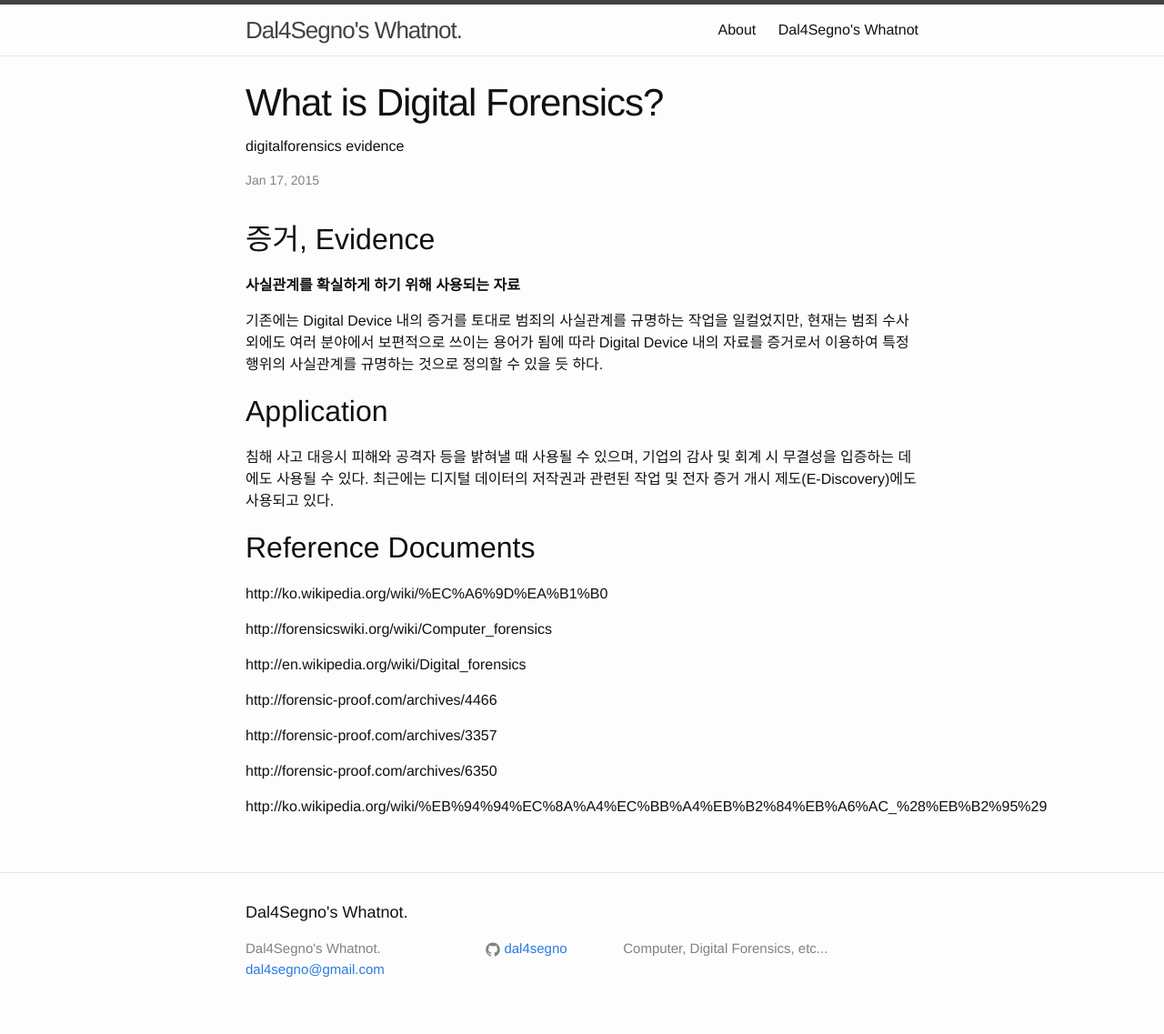
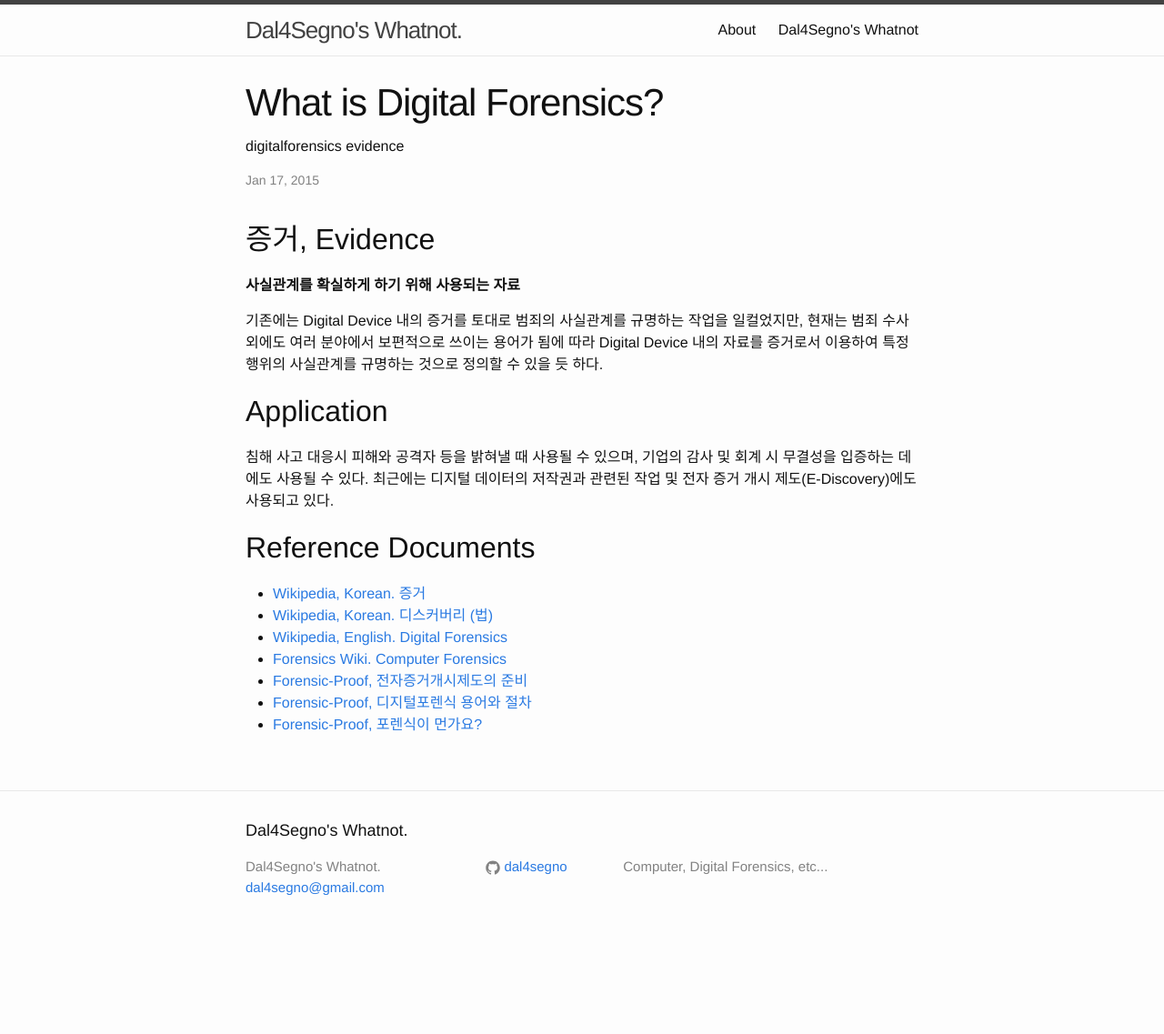
Before and after one commit to Dal4Segno/dal4segno.github.com, a Jekyll site: the page built from _posts/2015-01-17-what-is-digital-forensics.markdown, in a window 1280 px wide. Shown: the whole page at 91% size. Built offline with Jekyll 4.4.1, drawn with Linux system fonts in a browser that asks for light colours; Markdown is read by kramdown in place of the engine named in the settings; comment, search, counter and statistics services are not loaded; after the commit the page ends 1047 px from its top, so only the background shows below that.

Commit message:
What is Digital Forensics? Modified References

```diff
--- a/_posts/2015-01-17-what-is-digital-forensics.markdown
+++ b/_posts/2015-01-17-what-is-digital-forensics.markdown
@@ -16,16 +16,10 @@ tag: digitalforensics evidence
 
 ##Reference Documents
 
-http://ko.wikipedia.org/wiki/%EC%A6%9D%EA%B1%B0
-
-http://forensicswiki.org/wiki/Computer_forensics
-
-http://en.wikipedia.org/wiki/Digital_forensics
-
-http://forensic-proof.com/archives/4466
-
-http://forensic-proof.com/archives/3357
-
-http://forensic-proof.com/archives/6350
-
-http://ko.wikipedia.org/wiki/%EB%94%94%EC%8A%A4%EC%BB%A4%EB%B2%84%EB%A6%AC_%28%EB%B2%95%29
+- [Wikipedia, Korean. 증거](http://ko.wikipedia.org/wiki/%EC%A6%9D%EA%B1%B0)
+- [Wikipedia, Korean. 디스커버리 (법)](http://ko.wikipedia.org/wiki/%EB%94%94%EC%8A%A4%EC%BB%A4%EB%B2%84%EB%A6%AC_%28%EB%B2%95%29)
+- [Wikipedia, English. Digital Forensics](http://en.wikipedia.org/wiki/Digital_forensics)
+- [Forensics Wiki. Computer Forensics](http://forensicswiki.org/wiki/Computer_forensics)
+- [Forensic-Proof, 전자증거개시제도의 준비](http://forensic-proof.com/archives/4466)
+- [Forensic-Proof, 디지털포렌식 용어와 절차](http://forensic-proof.com/archives/3357)
+- [Forensic-Proof, 포렌식이 먼가요?](http://forensic-proof.com/archives/6350)
```
